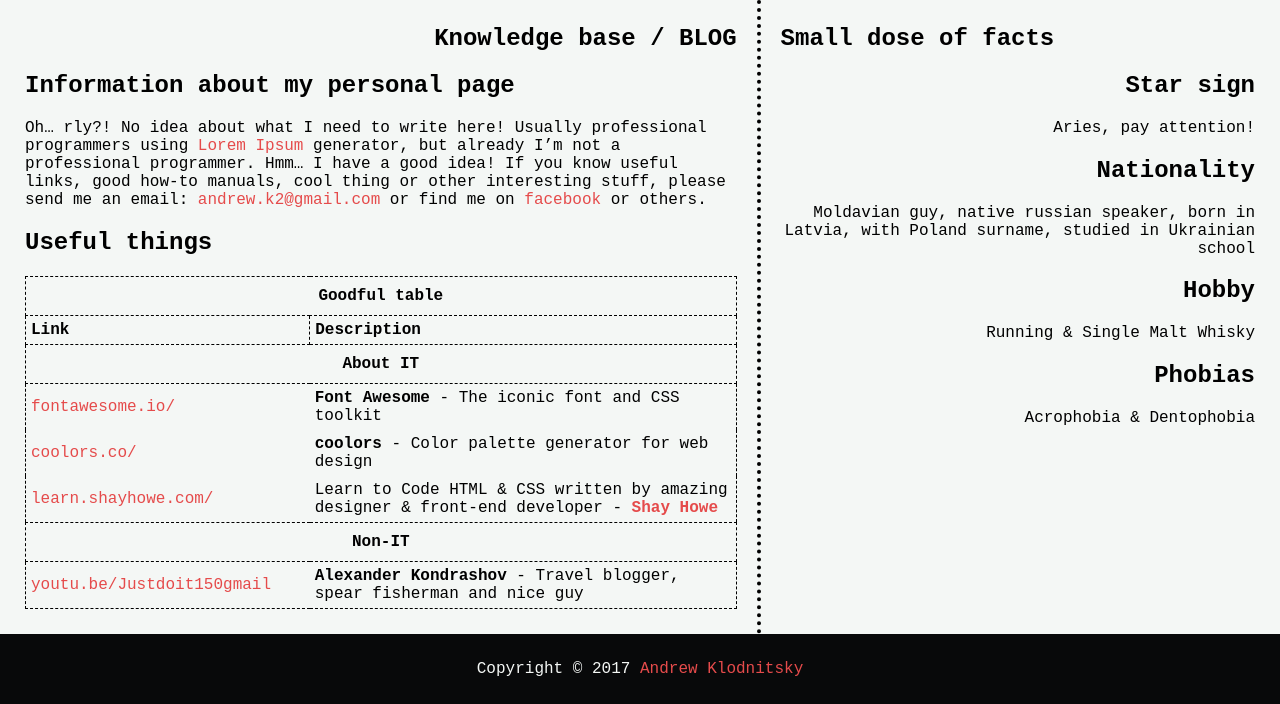
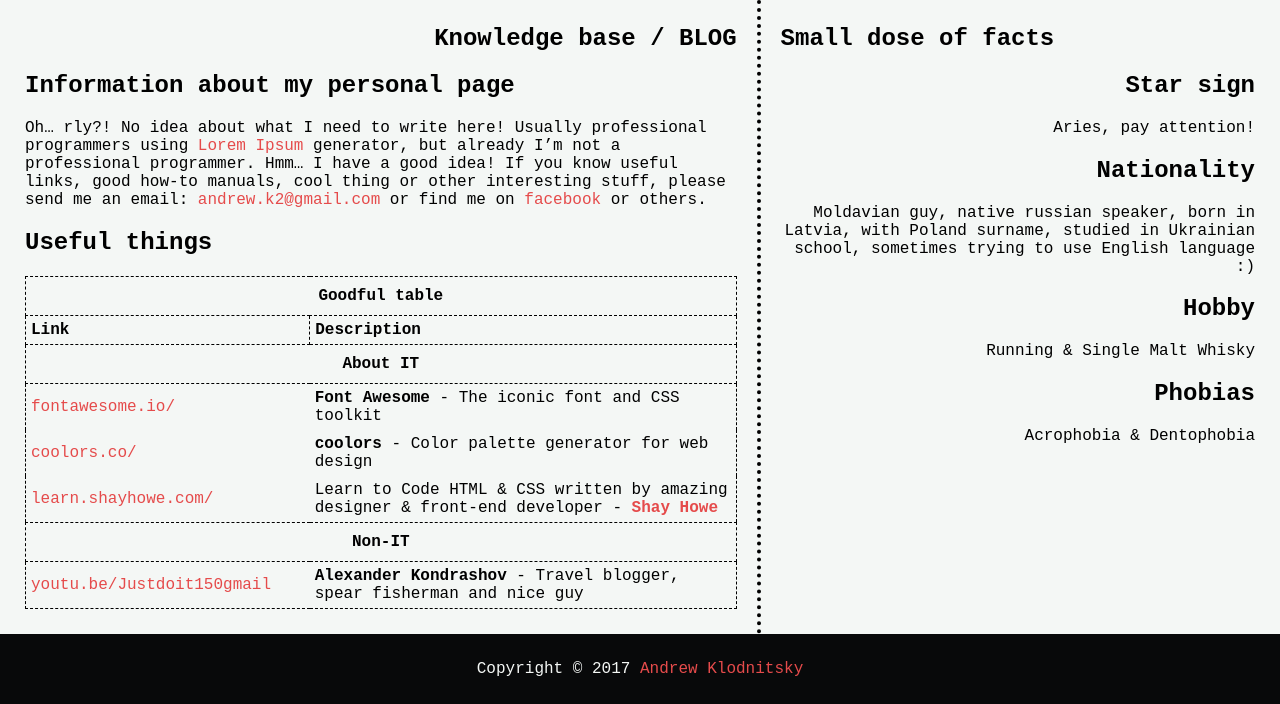
Before and after one commit to klodnitsky/PersonalPage, a PHP site: page / in a window 1280 px wide. Shown: the part 208-912 px from the top of the page. Run offline with PHP 8.4, Linux system fonts and the light colour scheme.

Commit message:
Homework tree

```diff
--- a/index.php
+++ b/index.php
@@ -89,7 +89,7 @@
             <h2>Star sign</h2>
                 <p>Aries, pay attention!</p>
             <h2>Nationality</h2>
-                <p>Moldavian guy, native russian speaker, born in Latvia, with Poland surname, studied in Ukrainian school</p>
+                <p>Moldavian guy, native russian speaker, born in Latvia, with Poland surname, studied in Ukrainian school, sometimes trying to use English language :)</p>
             <h2>Hobby</h2>
                 <p>Running & Single Malt Whisky</p>
             <h2>Phobias</h2>
```
